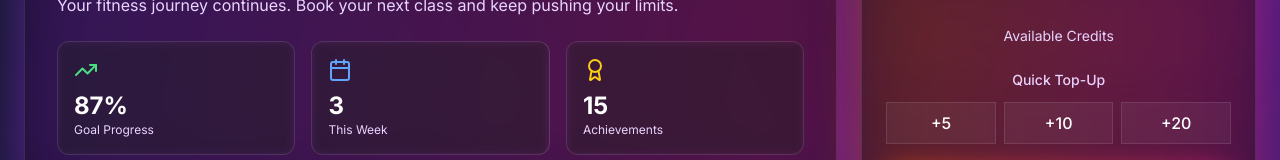
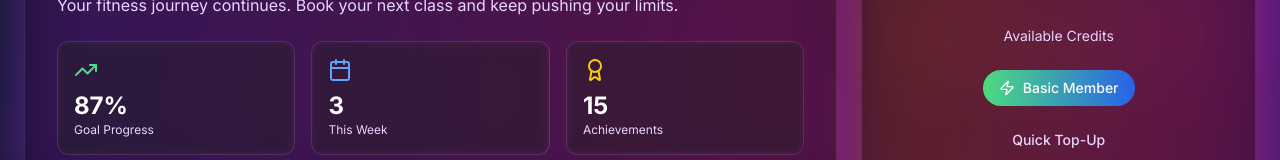
Before and after one commit to CaboAi/cabo-fit-pass, a Next.js app: page /dashboard in a window 1280 px wide. Shown: the part 211-371 px from the top of the page. Built offline with nearby package versions, Linux system fonts and the light colour scheme; no server answers; the database is empty; sample sign-in values are in the browser's storage.

Commit message:
Fix TypeScript error in handlePurchaseComplete function - proper null handling and type safety

```diff
--- a/app/dashboard/page.tsx
+++ b/app/dashboard/page.tsx
@@ -75,13 +75,19 @@ export default function Dashboard() {
     }, 1000)
   }
 
+
   const handlePurchaseComplete = async (creditsAdded: number) => {
     if (!profile) return
 
-    setProfile(prev => ({ ...prev, credits: prev.credits + creditsAdded }))
+    setProfile(prev => {
+      if (!prev) return null
+      return { ...prev, credits: prev.credits + creditsAdded }
+    })
     showPaymentSuccess(creditsAdded)
     setShowPaymentModal(false)
   }
+
+
 
   const handleSignOut = () => {
     localStorage.removeItem('demo-session')
@@ -170,7 +176,13 @@ export default function Dashboard() {
                 currentCredits={profile.credits}
                 onPurchaseCredits={() => setShowPaymentModal(true)}
                 onCreditsUpdate={() => {}}
-                profile={profile}
+                profile={{
+                  id: 'demo-user',
+                  email: profile.email,
+                  credits: profile.credits,
+                  user_type: 'member',
+                  subscription_tier: 'basic'
+                }}
               />
             </div>
           </div>
```
